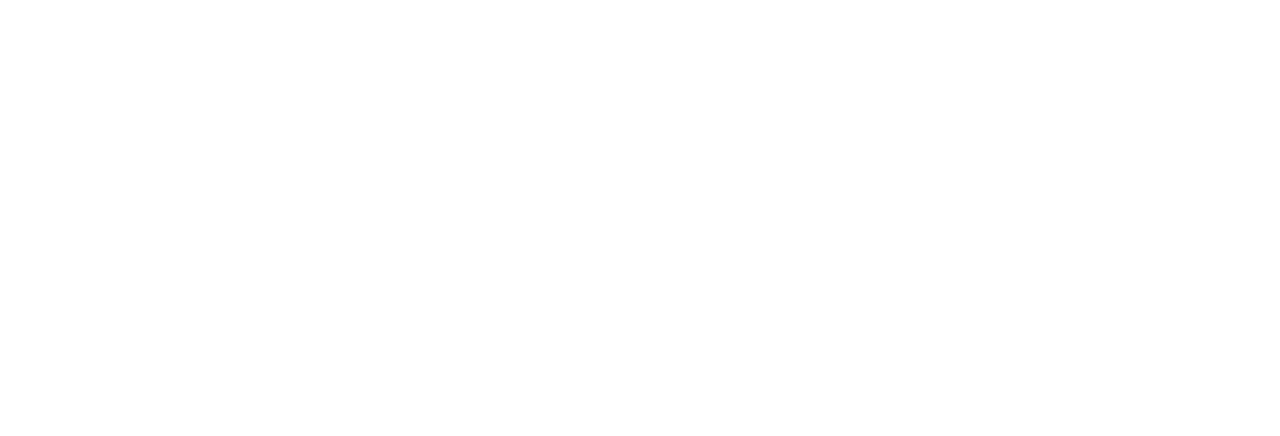
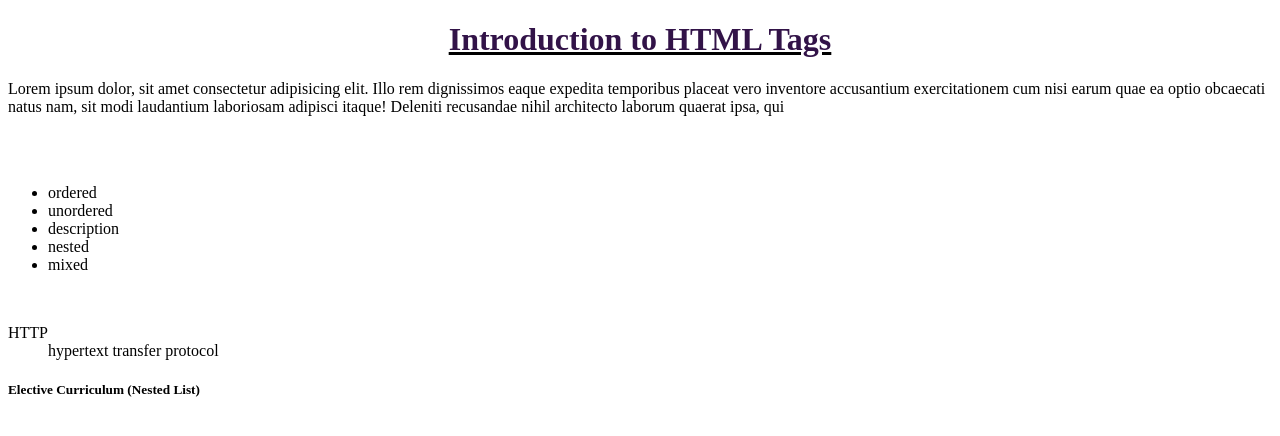
Before and after one commit to AyushPathak-630/first_repo, a plain HTML site: page index.html in a window 1280 px wide. Drawn offline with Linux system fonts and the light colour scheme.

Commit message:
just confused

```diff
--- a/index.html
+++ b/index.html
@@ -3,9 +3,24 @@
 <head>
     <meta charset="UTF-8">
     <meta name="viewport" content="width=device-width, initial-scale=1.0">
-    <title>Document</title>
+    <title>25 September 2025</title>
 </head>
 <body>
-
+   <u><h1 style="color:rgb(50, 19, 72); text-align: center;">Introduction to HTML Tags</h1></u>
+    <p >Lorem ipsum dolor, sit amet consectetur adipisicing elit. Illo rem dignissimos eaque expedita temporibus placeat vero inventore accusantium exercitationem cum nisi earum quae ea optio obcaecati natus nam, sit modi laudantium laboriosam adipisci itaque! Deleniti recusandae nihil architecto laborum quaerat ipsa, qui </p>
+    <br><br>
+    <ul>
+        <li>ordered</li>
+        <li>unordered</li>
+        <li>description</li>
+        <li>nested</li>
+        <li>mixed</li>  </ul>
+        <br>
+        <dl>
+            <dt>HTTP</dt>
+            <dd>hypertext transfer protocol</dd>
+        </dl>
+        <h5>Elective Curriculum (Nested List)</h5>
+        <ul></ul>
 </body>
 </html>
```
